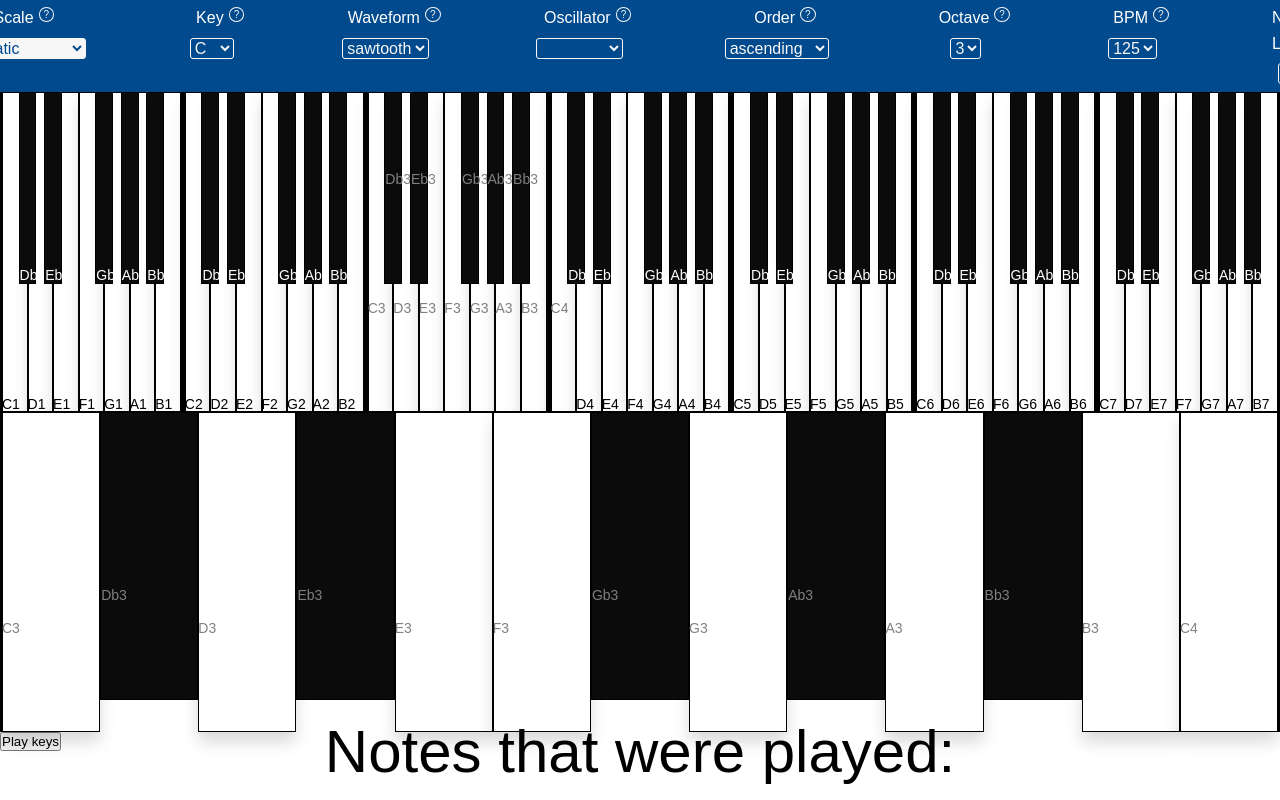
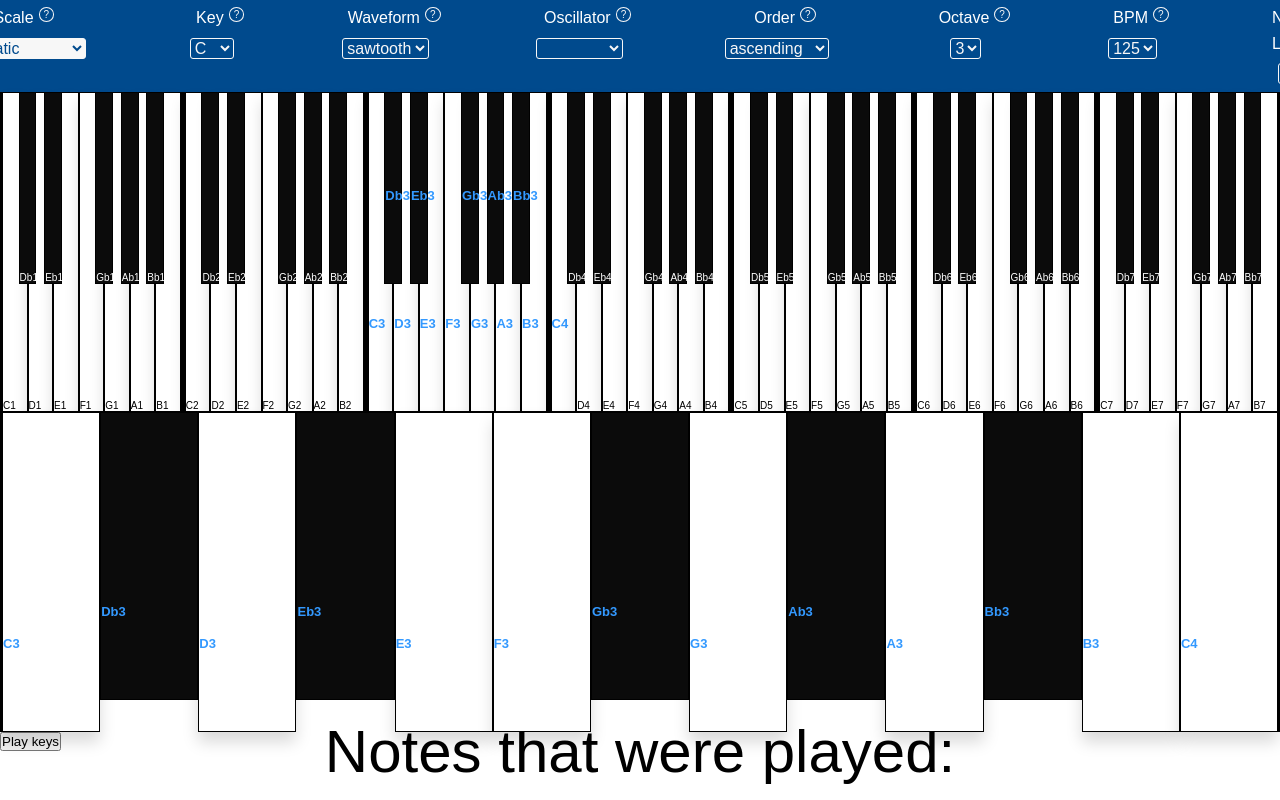
Before and after one commit to dcmorales/digital-keyboard, a React (Create React App) app: page / in a window 1280 px wide. Shown: the top 800 px of the page. Built offline with nearby package versions, Linux system fonts and the light colour scheme.

Commit message:
Added scss to highlightScale

```diff
--- a/src/App.css
+++ b/src/App.css
@@ -1,26 +1,3 @@
-.note {
-  font-size: 14px;
-  position: absolute;
-  bottom: 0;
-  left: 0px;
-}
-
-.scale-note {
-  font-size: 14px;
-  position: absolute;
-  color: grey;
-  left: 0px;
-  bottom: 12vh;
-}
-
-.active {
-  font-size: 14px;
-  position: absolute;
-  color: grey;
-  left: 0px;
-  bottom: 9vh;
-}
-
 .notes-played {
   width: 100vw;
   font-size: 60px;
--- a/src/components/KeyboardValuesSelected/SelectedScaleNotes/HighlightScale.js
+++ b/src/components/KeyboardValuesSelected/SelectedScaleNotes/HighlightScale.js
@@ -31,12 +31,12 @@ class HighlightScale extends React.Component {
     scaleNotes.map(noteFull =>
       document
         .getElementById(`${noteFull} full`)
-        .setAttribute('class', `${noteFull} scale-note`)
+        .setAttribute('class', `${noteFull} note__scale-note`)
     );
     scaleNotes.map(noteFull =>
       document
         .getElementById(`${noteFull} slice`)
-        .setAttribute('class', `${noteFull} scale-note`)
+        .setAttribute('class', `${noteFull} note__scale-note`)
     );
   }
 
--- a/src/sass/_components.scss
+++ b/src/sass/_components.scss
@@ -95,6 +95,8 @@
 //******************************************************************************
 //Full Keyboard
 .key {
+  position: relative;
+
   &__white {
     width: 100%;
     height: 100%;
@@ -152,3 +154,28 @@
     }
   }
 }
+
+//******************************************************************************
+//Highlight Scale
+.note {
+  position: absolute;
+  font-size: $font-size-small;
+  bottom: 0;
+
+  &__scale-note {
+    font-size: $font-size-medium;
+    font-weight: 700;
+    color: $color-primary-light;
+    position: absolute;
+    bottom: 0;
+    padding-bottom: 8rem;
+  }
+
+  &__active {
+    font-weight: 800;
+    color: $color-primary;
+    position: absolute;
+    bottom: 0;
+    padding-bottom: 4rem;
+  }
+}
--- a/src/utils/highlight.js
+++ b/src/utils/highlight.js
@@ -22,9 +22,9 @@ export const highlight = {
 
   singleNote(noteFull) {
     setTimeout(() => {
-      this.handleNoteHighlight(noteFull, 'scale-note');
+      this.handleNoteHighlight(noteFull, 'note__scale-note');
     }, 450);
-    this.handleNoteHighlight(noteFull, 'active');
+    this.handleNoteHighlight(noteFull, 'note__active');
   },
 
   handleNoteHighlight(noteFull, otherClassName) {
```
